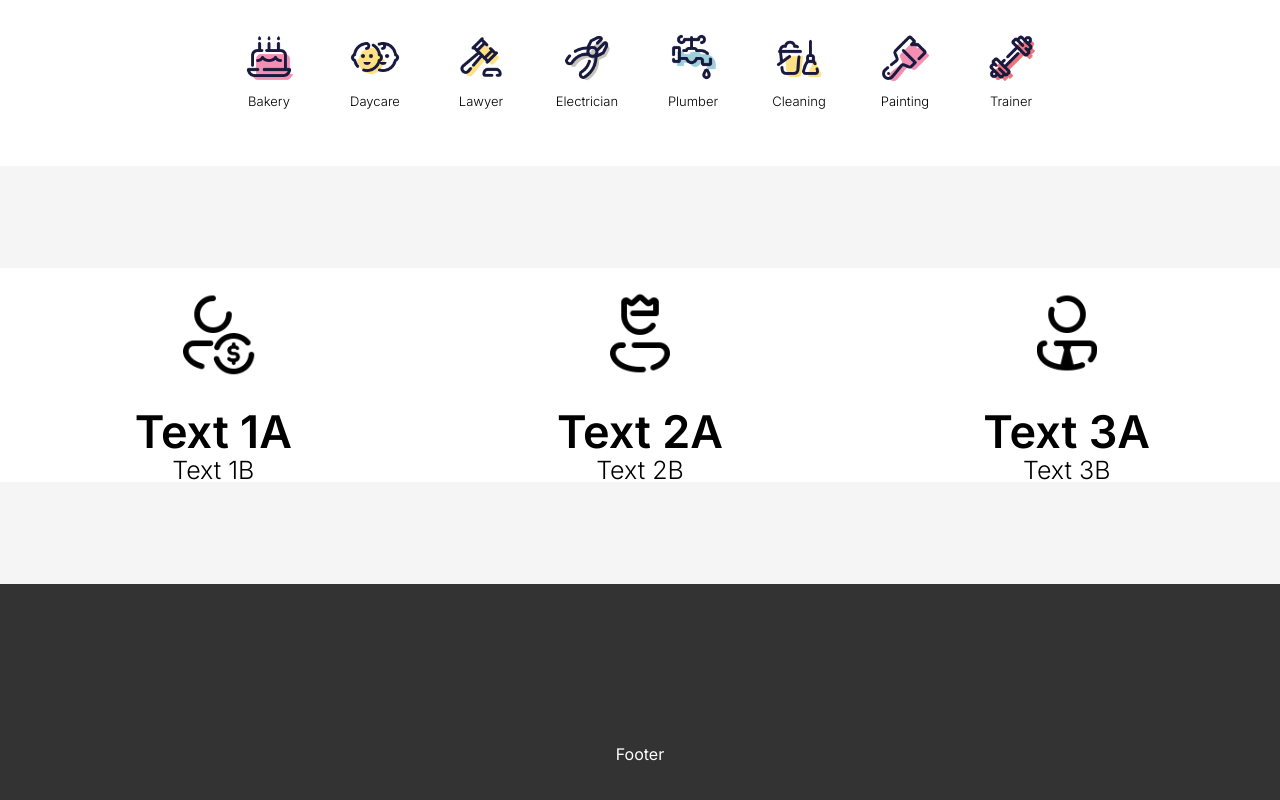
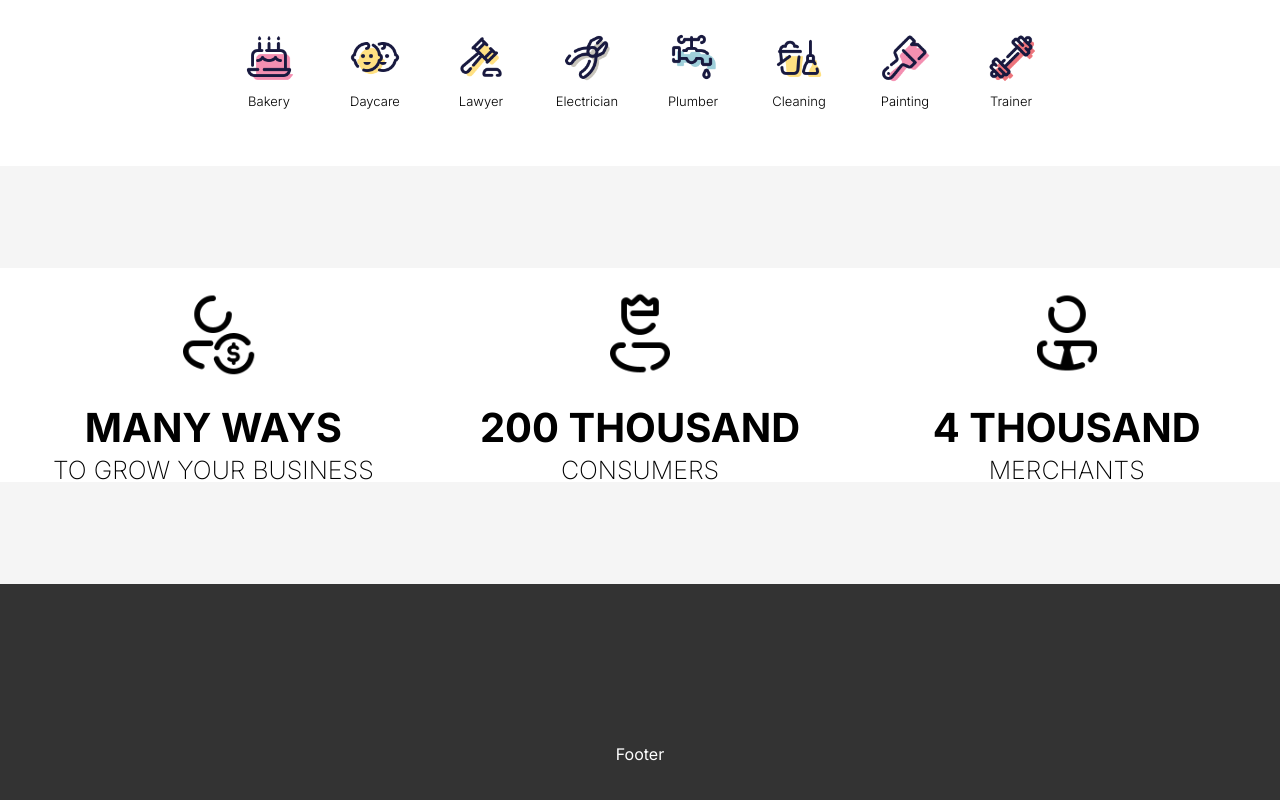
Before and after one commit to e2heidari/can-persian-biz, a Next.js app: page / in a window 1280 px wide. Shown: the part 906-1706 px from the top of the page. Built offline with nearby package versions, Linux system fonts and the light colour scheme.

Commit message:
add text in 2 text boxes

```diff
--- a/src/components/section3/BulletinBox.tsx
+++ b/src/components/section3/BulletinBox.tsx
@@ -55,8 +55,8 @@ const BulletinIcon = styled.img`
 
 const BulletinText = styled.div`
   height: 54px;
-  font-size: 45px;
-  font-weight: 600;
+  font-size: 40px;
+  font-weight: 650;
   text-align: center;
   @media (max-width: 1024px) {
     height: 42px;
@@ -66,7 +66,7 @@ const BulletinText = styled.div`
 
 const BulletinBottomBox = styled.div`
   height: 30px;
-  font-weight: 300;
+  font-weight: 250;
     font-size: 25px;
 
 
@@ -84,22 +84,22 @@ const BulletinBoxComponent: React.FC = () => {
           <BulletinIconContainer>
             <BulletinIcon src="/bulletin-icon1.png" alt="Icon 1" />
           </BulletinIconContainer>
-          <BulletinText>Text 1A</BulletinText>
-          <BulletinBottomBox>Text 1B</BulletinBottomBox>
+          <BulletinText>MANY WAYS</BulletinText>
+          <BulletinBottomBox>TO GROW YOUR BUSINESS</BulletinBottomBox>
         </BulletinBox>
         <BulletinBox>
           <BulletinIconContainer>
             <BulletinIcon src="/bulletin-icon2.png" alt="Icon 2" />
           </BulletinIconContainer>
-          <BulletinText>Text 2A</BulletinText>
-          <BulletinBottomBox>Text 2B</BulletinBottomBox>
+          <BulletinText>200 THOUSAND</BulletinText>
+          <BulletinBottomBox>CONSUMERS</BulletinBottomBox>
         </BulletinBox>
         <BulletinBox>
           <BulletinIconContainer>
             <BulletinIcon src="/bulletin-icon3.png" alt="Icon 3" />
           </BulletinIconContainer>
-          <BulletinText>Text 3A</BulletinText>
-          <BulletinBottomBox>Text 3B</BulletinBottomBox>
+          <BulletinText>4 THOUSAND</BulletinText>
+          <BulletinBottomBox>MERCHANTS</BulletinBottomBox>
         </BulletinBox>
     </BulletinBoxContainer>
   );
```
